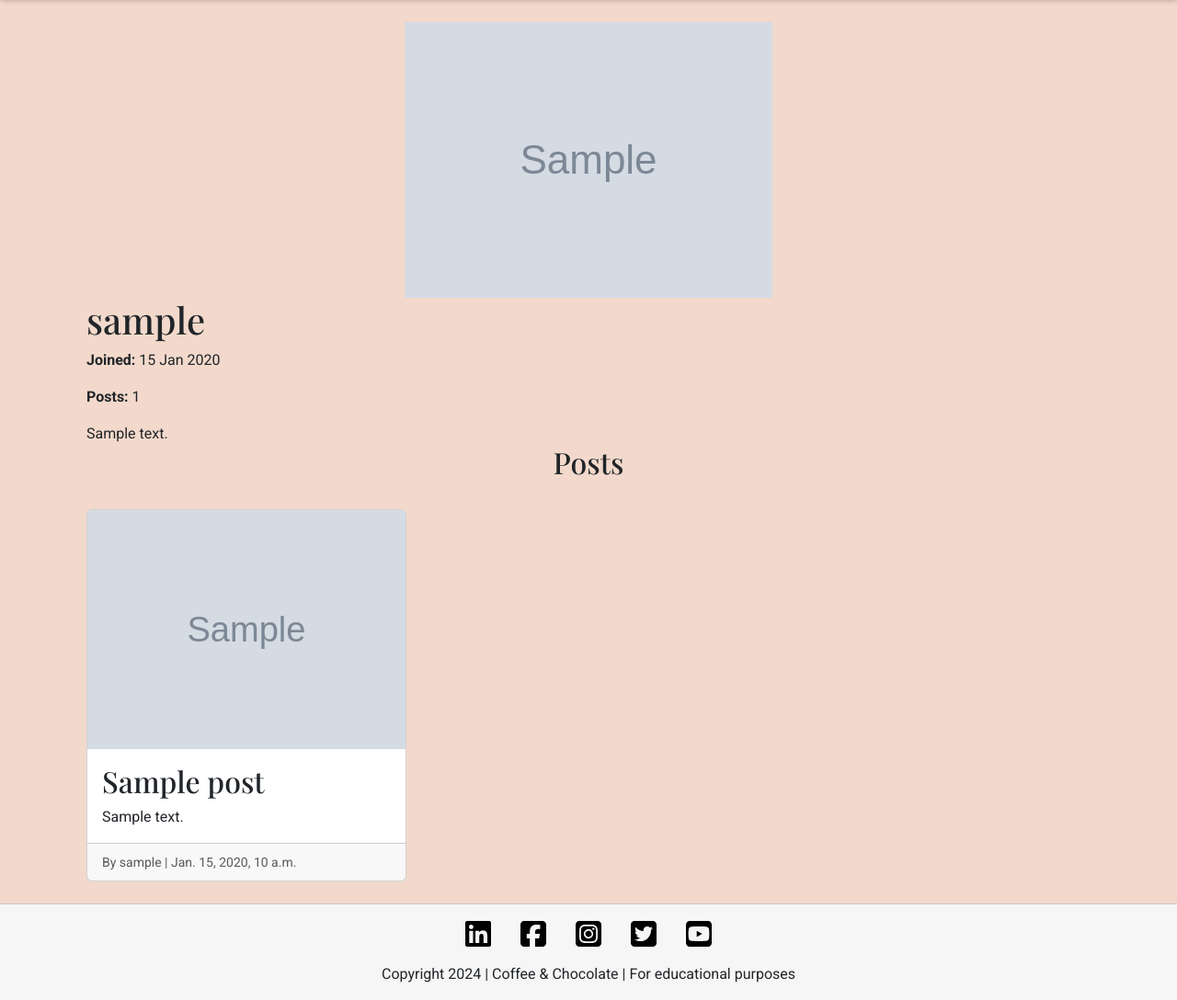
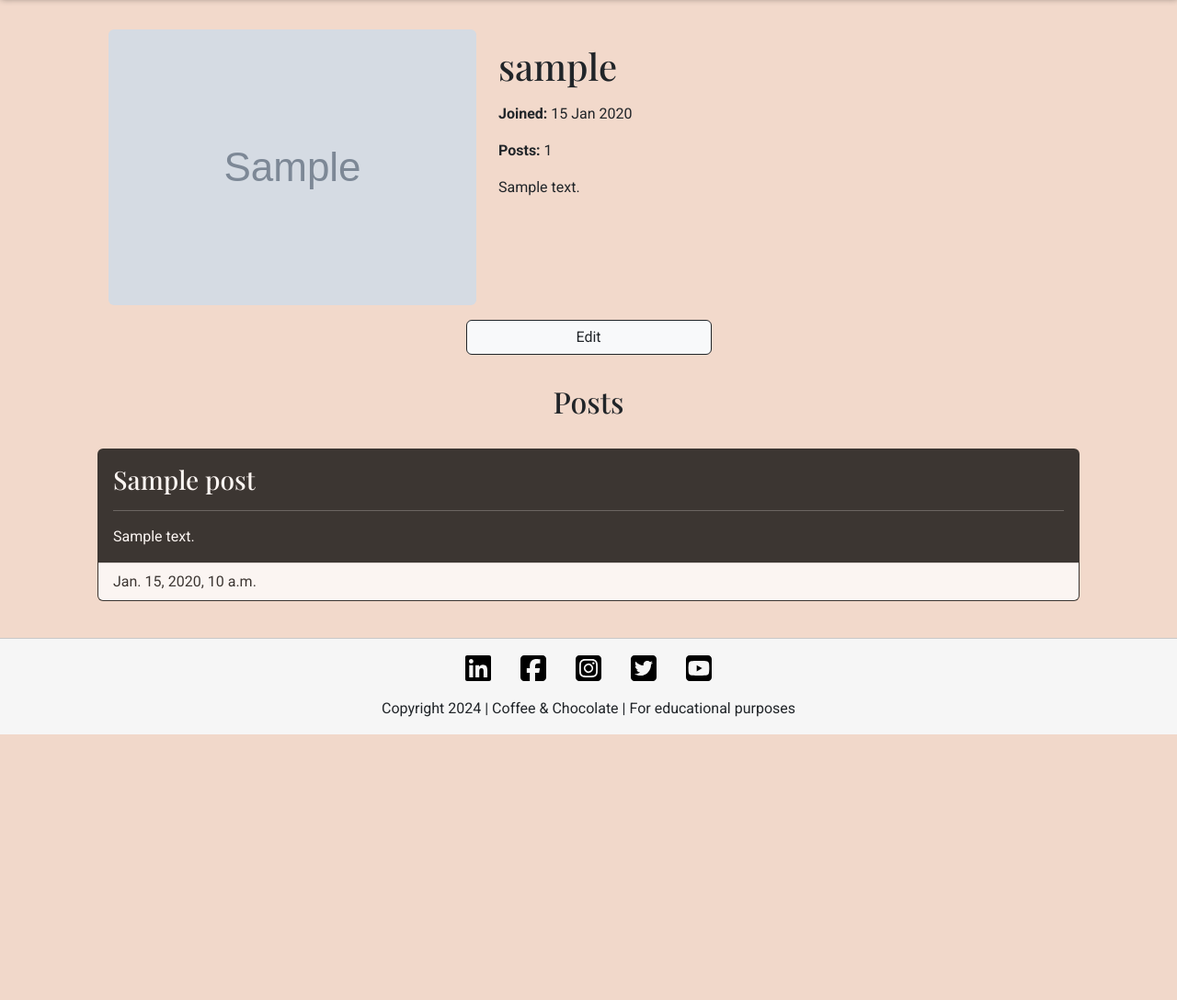
Before and after one commit to VL-ocean/coffee-choco-prj, a Django app: page /profiles/user/1/ in a window 1280 px wide. Shown: the part 64-1152 px from the top of the page at 92% size. After the commit the page ends 863 px from the top, so only its background shows below. Run offline with Django 4.2, Linux system fonts and the light colour scheme; a user stored in the database is signed in; tables that the repository leaves empty hold one stand-in row (values such as "Sample post"); grey boxes marked "Sample" are stand-in pictures; some libraries are stand-ins or nearby versions; some web fonts are replaced.

Commit message:
Style profile page

```diff
--- a/blog/templates/blog/post_detail.html
+++ b/blog/templates/blog/post_detail.html
@@ -13,7 +13,7 @@
         </div>
         {% endif %}
         <div class="row g-0">
-            <div class="col-md-4">
+            <div class="col-md-4 text-center">
                 <img src="{{ post.image.url }}" class="img-fluid rounded" alt="{{ post.image_alt }}">
             </div>
             <div class="col-md-8">
--- a/profiles/templates/profiles/profile.html
+++ b/profiles/templates/profiles/profile.html
@@ -7,54 +7,86 @@
 {% block content %}
 
 <div class="container p-4">
-    <div class="profile">
-        <div class="info">
-            <div class="profile-image text-center">
+    <div class="profile d-flex flex-column justify-content-center">
+        <div class="info d-flex flex-column flex-md-row justify-content-start m-2">
+            <div class="profile-image mx-3 align-self-center">
                 {% if profile.image.url is not none %}
-                <img src="{{ profile.image.url }}" alt="{{ profile.user.username }}'s profile image">
+                <img src="{{ profile.image.url }}" alt="{{ profile.user.username }}'s profile image" class="img-fluid rounded">
                 {% else %}
-                <img src="{% static 'images/image-placeholder.webp' %}" alt="Image not found">
+                <img src="{% static 'images/image-placeholder.webp' %}" alt="Image not found" class="img-fluid rounded">
                 {% endif %}
             </div>
-            <h1>{{ profile.user.username }}</h1>
+            <div class="profile-content m-2 text-center text-md-start">
+                <h1 class="py-2">{{ profile.user.username }}</h1>
                 <p><strong>Joined: </strong>{{ profile.user.date_joined|date:'d M Y' }}</p>
                 <p><strong>Posts: </strong>{{ profile.user.post_owner.count }}</p>
                 {% if profile.bio is not none %}
                 {{ profile.bio|safe }}
                 {% endif %}
             </div>
-        <div class="profile-posts">
-            <h2 class="text-center pb-4">Posts</h2>
-            <div class="row row-cols-1 row-cols-md-2 row-cols-lg-3 g-4">
+        </div>
+        <div class="container-fluid text-center">
+            {% if request.user == profile.user %}
+            <!-- Button trigger modal -->
+            <button id="myBtn" class="btn btn-light btn-outline-dark w-25 m-2" data-bs-toggle="modal" data-bs-target="#myModal">Edit</button>
+            {% endif %}
+        </div>
+        <div class="profile-posts w-100">
+            <h2 class="text-center py-4">Posts</h2>
+            <!-- <div class="row row-cols-1 row-cols-md-2 row-cols-lg-3 g-4"> -->
+            <div class="container-fluid">
                 {% for post in profile.user.post_owner.all %}
                 <a href="{% url 'post_detail' post.id %}" class="posts {% if not post.approved and post.user == user %}
                 d-block{% elif not post.approved %}d-none{% endif %}" aria-label="Click to view {{post.title}}">
-                    <div class="col">
-                        <div class="card h-100">
+                    <div class="card bg-black opacity-75 mb-3 text-white">
                         {% if post.status == 1 and not post.approved and post.user == user %}
-                            <div class="card-header text-center">
-                                <small class="text-body-secondary">The post is awaiting approval</small>
+                        <div class="card-header text-center bg-white">
+                            <small class="text-black">The post is awaiting approval</small>
                         </div>
                         {% elif post.status == 0 and post.user == user %}
-                            <div class="card-header  text-center">
-                                <small class="text-body-secondary">This is a draft</small>
+                        <div class="card-header text-center bg-white">
+                            <small class="text-black">This is a draft</small>
                         </div>
                         {% endif %}
-                            <img src="{{post.image.url}}" class="{% if not post.approved and post.user == user %}image-fluid{% else %}card-img-top{% endif %}" alt="{{post.image_alt}}">
                         <div class="card-body">
-                                <h2 class="card-title">{{post.title}}</h2>
-                                <p class="card-text">{{post.description|truncatechars:150}}</p>
+                            <h3 class="card-title">{{post.title}}</h3>
+                            <hr>
+                            <p class="card-text">{{post.description}}</p>
                         </div>
-                            <div class="card-footer">
-                                <small class="text-body-secondary">By {{post.user}} | {{post.updated_at}}</small>
-                            </div>
-                        </div>
+                        <div class="card-footer text-black bg-white">{{post.created_at}}</div>
                     </div>
                 </a>
                 {% endfor %}
             </div>
         </div>
     </div>
+    <!-- Modal -->
+    <div class="modal fade" id="myModal" tabindex="-1" aria-labelledby="myModalLabel" aria-hidden="true">
+        <div class="modal-dialog modal-dialog-centered">
+            <div class="modal-content">
+                <div class="modal-header">
+                    <h1 class="modal-title fs-5" id="myModalLabel">Edit Profile</h1>
+                    <button type="button" class="btn-close" data-bs-dismiss="modal" aria-label="Close"></button>
+                </div>
+                <div class="modal-body">
+                    <form method="POST" action="{% url 'edit_profile' request.user.id %}" enctype="multipart/form-data">
+                        {% csrf_token %}
+                        {{ form|crispy }}
+                        {{ form.media }}
+                        <div class="d-flex flex-row justify-content-end">
+                            <button type="button" class="btn btn-light btn-outline-dark mx-2" data-bs-dismiss="modal">Close</button>
+                            <button type="submit" class="btn btn-light btn-outline-dark mx-2">Save changes</button>
+                        </div>
+                    </form>
+                </div>
+            </div>
+        </div>
+    </div>
 </div>
 
 {% endblock %}
+
+{% block extra_js %}
+{{ block.super }}
+<script src="{% static 'js/script.js' %}"></script>
+{% endblock %}
--- a/profiles/urls.py
+++ b/profiles/urls.py
@@ -1,7 +1,8 @@
 from django.urls import path
-from .views import Profiles
+from .views import Profiles, EditProfile
 
 
 urlpatterns = [
+    path('edit/<int:pk>/', EditProfile.as_view(), name="edit_profile"),
     path('user/<int:pk>/', Profiles.as_view(), name="profile")
 ]
--- a/profiles/views.py
+++ b/profiles/views.py
@@ -14,6 +14,7 @@ class Profiles(TemplateView):
         profile = Profile.objects.get(user=self.kwargs["pk"])
         context = {
             "profile": profile,
+            'form': ProfileForm(instance=profile)
         }
 
         return context
@@ -26,7 +27,7 @@ class EditProfile(LoginRequiredMixin, UserPassesTestMixin, UpdateView):
     model = Profile
 
     def form_valid(self, form):
-        self.success_url = f'/profile/view/{self.kwargs["pk"]}'
+        self.success_url = f'/profiles/user/{self.kwargs["pk"]}'
         return super().form_valid(form)
 
     def test_func(self):
--- a/static/css/base.css
+++ b/static/css/base.css
@@ -156,7 +156,6 @@ img.logo {
     background-position: 80%;
 }
 
-
 /* Media query: large or landscape phones (576px and up) */
 @media screen and (min-width: 576px) {
 
--- /dev/null
+++ b/static/js/script.js
@@ -0,0 +1,7 @@
+// Bootstrap Modal
+const myModal = document.getElementById('myModal')
+const myInput = document.getElementById('myInput')
+
+myModal.addEventListener('shown.bs.modal', () => {
+  myInput.focus()
+})
--- a/templates/base.html
+++ b/templates/base.html
@@ -40,6 +40,10 @@
     </main>
 
     {% include 'includes/footer.html' %}
+
+    {% block extra_js %}
+
+    {% endblock %}
 </body>
 
 </html>
```
Also changed, not shown: 3 other files. Lines whose indentation alone changed are shown as unchanged.
